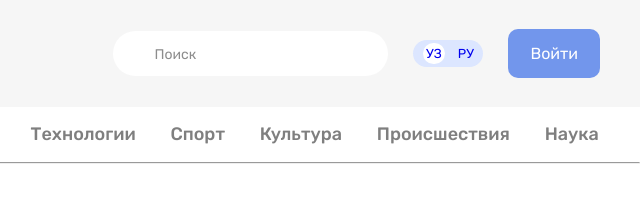
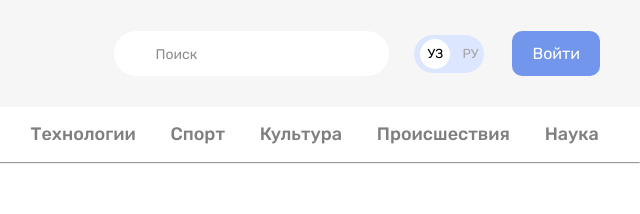
Before and after one commit to Shahzod001/Full-namanganliklar24, a plain HTML site: page index.html in a window 1280 px wide. Shown: the top 214 px of the page, 640-1280 px from the left. Drawn offline with Linux system fonts and the light colour scheme.

Commit message:
Сorrected the mistake

```diff
--- a/css/main.css
+++ b/css/main.css
@@ -24,10 +24,10 @@ body{
 .header-top-start {
     display: flex;
 }
-.site-logo {
+/* .site-logo {
 }
 .site-logo-img {
-}
+} */
 .currency-list {
     display: flex;
     list-style: none;
@@ -54,7 +54,6 @@ body{
 }
 .header-top-end {
     display: flex;
-    /* margin: auto; */
     align-items: center;
 }
 .search-box {
@@ -75,32 +74,35 @@ body{
     justify-content: space-around;
     align-items: center;
     width: 70px;
-    margin-right: 25px;
-    padding: 3px;
-    line-height: 15px;
-    background-color: #dce6ff;
+    height: 38px;
+    margin-right: 28px;
     border-radius: 39px;
-}
-.Uz {
-    background-color: #fff;
-    padding: inherit;
-    border-radius: 50px;
-    font-weight: 400;
-    font-size: 13px;
-    color: #000000;
+    background-color: #DCE6FF;
 }
 .site-lang-link-uz {
+    display: flex;
+    justify-content: center;
+    align-items: center;
+    width: 30px;
+    height: 30px;
+    font-size: 13px;
+    background-color: #fff;
+    border-radius: 50%;
     text-decoration: none;
+    color: #000;
 }
 .Ru {
     font-weight: 400;
     font-size: 13px;
     line-height: 15px;
-
     color: #A6A6A6;
 }
 .site-lang-link-ru {
     text-decoration: none;
+    font-weight: 400;
+    font-size: 13px;
+    line-height: 15px;
+    color: #A6A6A6;
 }
 .open-link{
     padding: 13px 20px;
@@ -108,26 +110,22 @@ body{
     color: #fff;
     border-radius: 10px;
     text-decoration: none;
-    border: 2px solid transparent;
-    -webkit-transition: 1s;
-    -o-transition: 1s;
-    transition: 1s;
 }
-.openlink:hover{
+/* .openlink:hover{
 
 }
 .header-nav {
-}
-.site-navigation {
-}
+} */
+/* .site-navigation {
+} */
 .nav-list {
     display: flex;
     justify-content: space-between;
     list-style: none;
     padding: 1px;
 }
-.nav-item {
-}
+/* .nav-item {
+}  */
 .nav-link {
     text-decoration: none;
     font-weight: 500;
@@ -137,10 +135,10 @@ body{
     color: #7F7F7F;
 
 }
-.advertising {
+/* .advertising {
 }
 .intro {
-}
+} */
 .intro-list {
     list-style: none;
     display: flex;
@@ -150,11 +148,8 @@ body{
 .intro-list-item {
     width: 393px;
     height: 382px;
-    left: 120px;
-    top: 394px;
     background: #F6F6F6;
-    border-radius: 15px
-    padding: 10px;
+    border-radius: 15px;
     margin: 10px;
     margin-left: -40px;
 }
@@ -188,8 +183,8 @@ body{
 .intro-list-under-text {
     display: contents;
 }
-.enter {
-}
+/* .enter {
+} */
 .enter-center {
     background-color: #FFD7BA;
     display: flex;
@@ -248,15 +243,15 @@ body{
     align-items: center;
     margin: 10px;
 }
-.news-case {
-}
+/* .news-case {
+} */
 .news-picture {
     width: 210px;
     height: 165px;
     margin: 20px 17px;
 }
-.news-shell {
-}
+/* .news-shell {
+} */
 .news-link {
     text-decoration: none;
 }
@@ -278,16 +273,9 @@ body{
 .news-under-text {
     display: flex;
 }
-.news-under-text-img {
-}
+/* .news-under-text-img {
+} */
 .news-contain {
-    /* display: flex;
-    flex-direction: row;
-    align-items: flex-start;
-    padding: 17px 343px;
-    width: 796px;
-    background: #EAEAEA;
-    border-radius: 10px; */
     margin-left: auto;
     margin-right: auto;
 }
@@ -324,17 +312,17 @@ body{
 .right-item {
     list-style: none;
 }
-.right-item-list {
+/* .right-item-list {
 }
 .news-hading {
-}
+} */
 .advertising-olmos {
     margin: 42px 2px;
 }
-.olmos-link {
+/* .olmos-link {
 }
 .olmos-img {
-}
+} */
 .footer-top {
     display: block;
 }
--- a/index.html
+++ b/index.html
@@ -44,12 +44,8 @@
                             </span>
                         </div>
                         <span class="lang-vew-site">
-                            <span class="Uz">
-                                <a href="./index.html" class="site-lang-link-uz">УЗ</a>
-                            </span>
-                            <span class="Ru">
-                                <a href="./index.html" class="site-lang-link-ru">РУ</a>
-                            </span>
+                            <a href="./index.html" class="site-lang-link-uz">УЗ</a>
+                            <a href="./index.html" class="site-lang-link-ru">РУ</a>
                         </span>
                             <a class="open-link"href="#">Войти</a>
                     </div>
```
